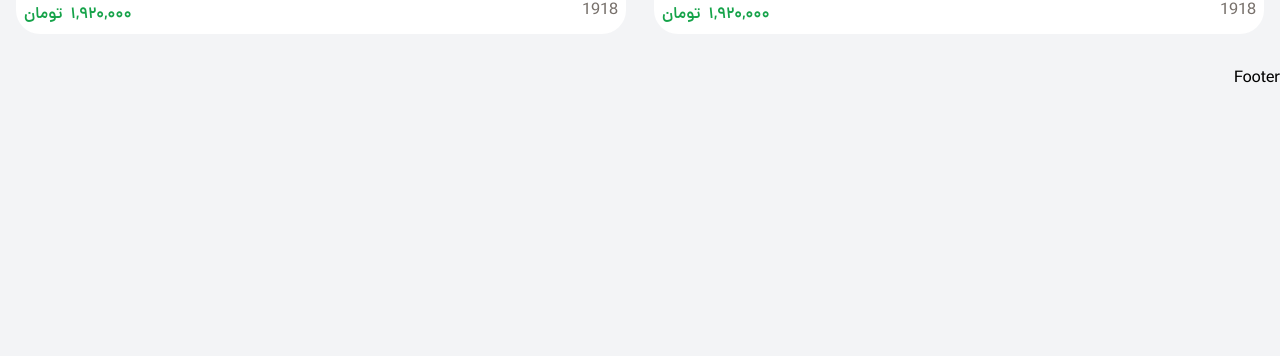
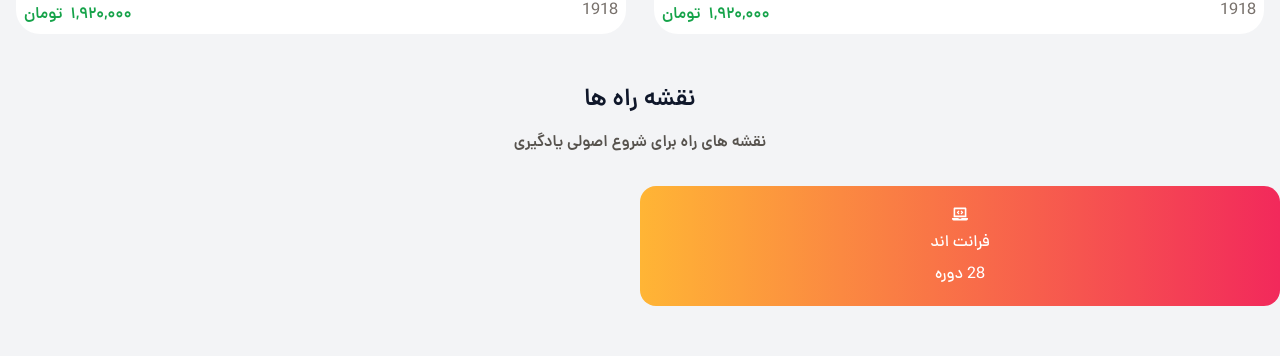
Before and after one commit to matinsekhavat/sabzlearn-clone, a React (Vite) app: page / in a window 1280 px wide. Shown: the part 1180-1536 px from the top of the page. Before the commit the page ends 1270 px from the top, so only its background shows below. Built offline with nearby package versions, Linux system fonts and the light colour scheme.

Commit message:
include RoadmapListinto Homepage component

```diff
--- a/src/pages/HomePage.tsx
+++ b/src/pages/HomePage.tsx
@@ -3,6 +3,7 @@ import HeroLanding from "../ui/HeroLanding";
 import { FaLongArrowAltLeft } from "react-icons/fa";
 import CoursesList from "../features/courses/CoursesList";
 import { courses } from "../services/data";
+import RoadmapList from "../ui/RoadmapList";
 
 function HomePage() {
   return (
@@ -28,6 +29,9 @@ function HomePage() {
       </div>
       {/* Courses */}
       <CoursesList courses={courses} />
+
+      {/* Roadmap */}
+      <RoadmapList />
     </>
   );
 }
```
